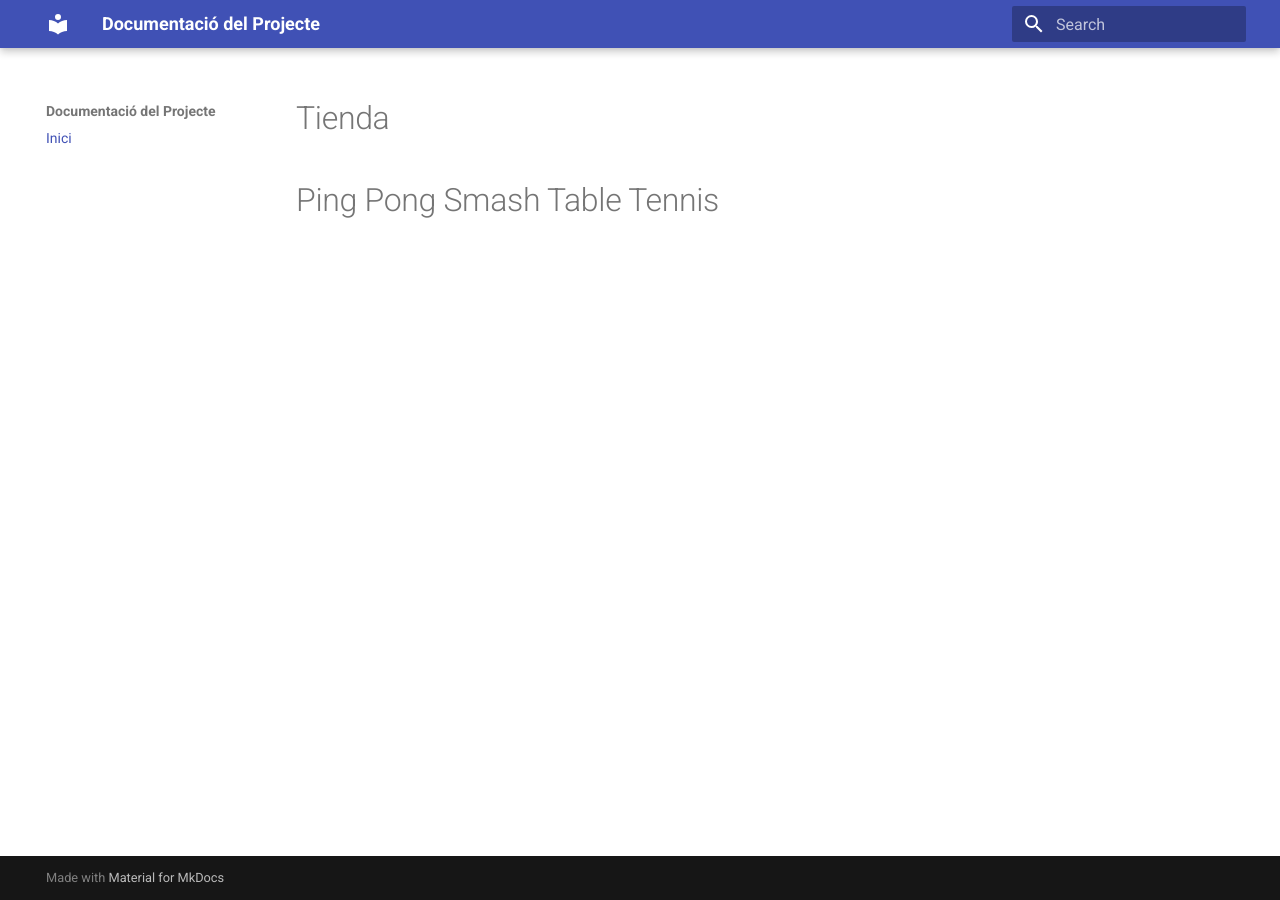
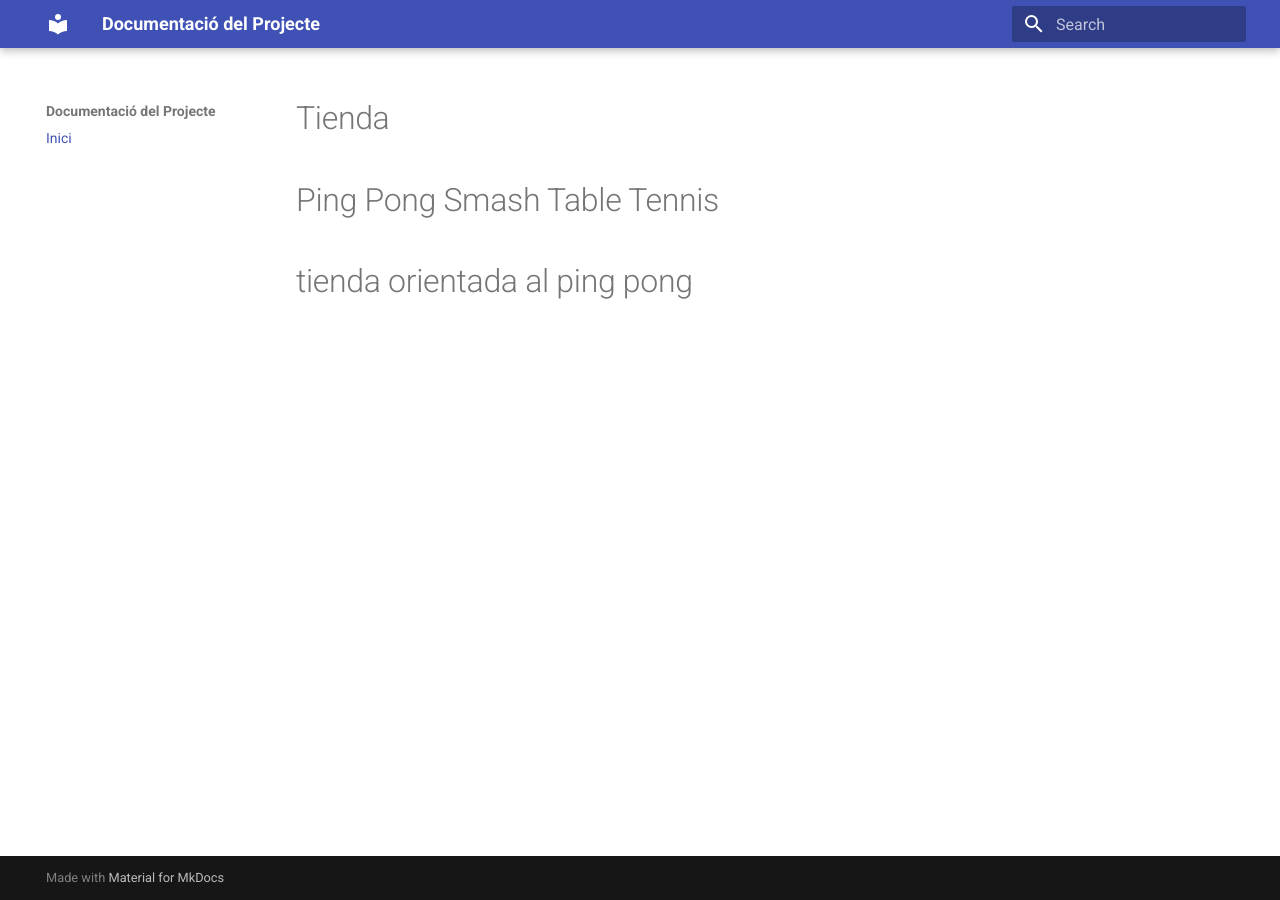
Before and after one commit to denismihaiivan-dotcom/reserva-facil, an MkDocs documentation site: the page built from docs/index.md, in a window 1280 px wide. Built offline with MkDocs 1.6.1 and Material for MkDocs 9.7.7, drawn with Linux system fonts in a browser that asks for light colours.

Commit message:
add description for Ping Pong Smash Table Tennis in index.md

```diff
--- a/docs/index.md
+++ b/docs/index.md
@@ -1,2 +1,3 @@
 # Tienda
 # Ping Pong Smash Table Tennis
+# tienda orientada al ping pong
```
